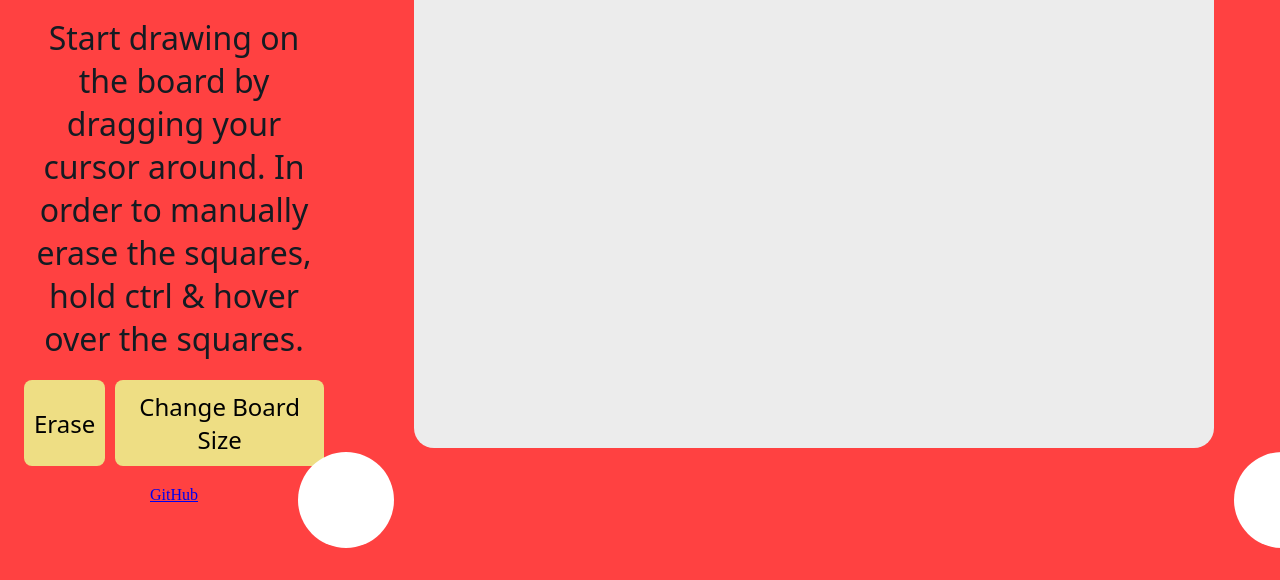
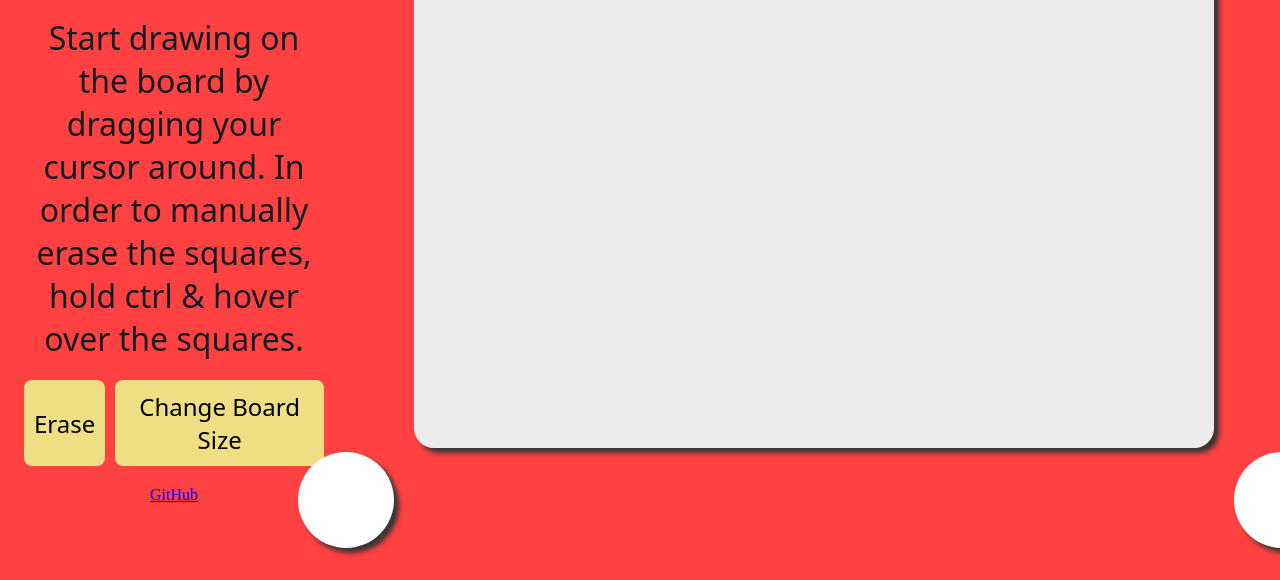
Before and after one commit to TheUltima/etch-a-sketch, a plain HTML site: page index.html in a window 1280 px wide. Shown: the part 220-800 px from the top of the page. Drawn offline with Linux system fonts and the light colour scheme; a web font is replaced by a local one.

Commit message:
Add box-shadow to etch-a-sketch

```diff
--- a/style.css
+++ b/style.css
@@ -86,6 +86,7 @@ button {
   border-radius: 20px;
   margin-bottom: 100px;
   overflow: hidden;
+  box-shadow: 5px 5px 5px rgb(54, 54, 54);
 }
 
 .row {
@@ -105,4 +106,5 @@ button {
   padding: 48px;
   border-radius: 50%;
   background-color: white;
+  box-shadow: 5px 5px 5px rgb(54, 54, 54);
 }
```
